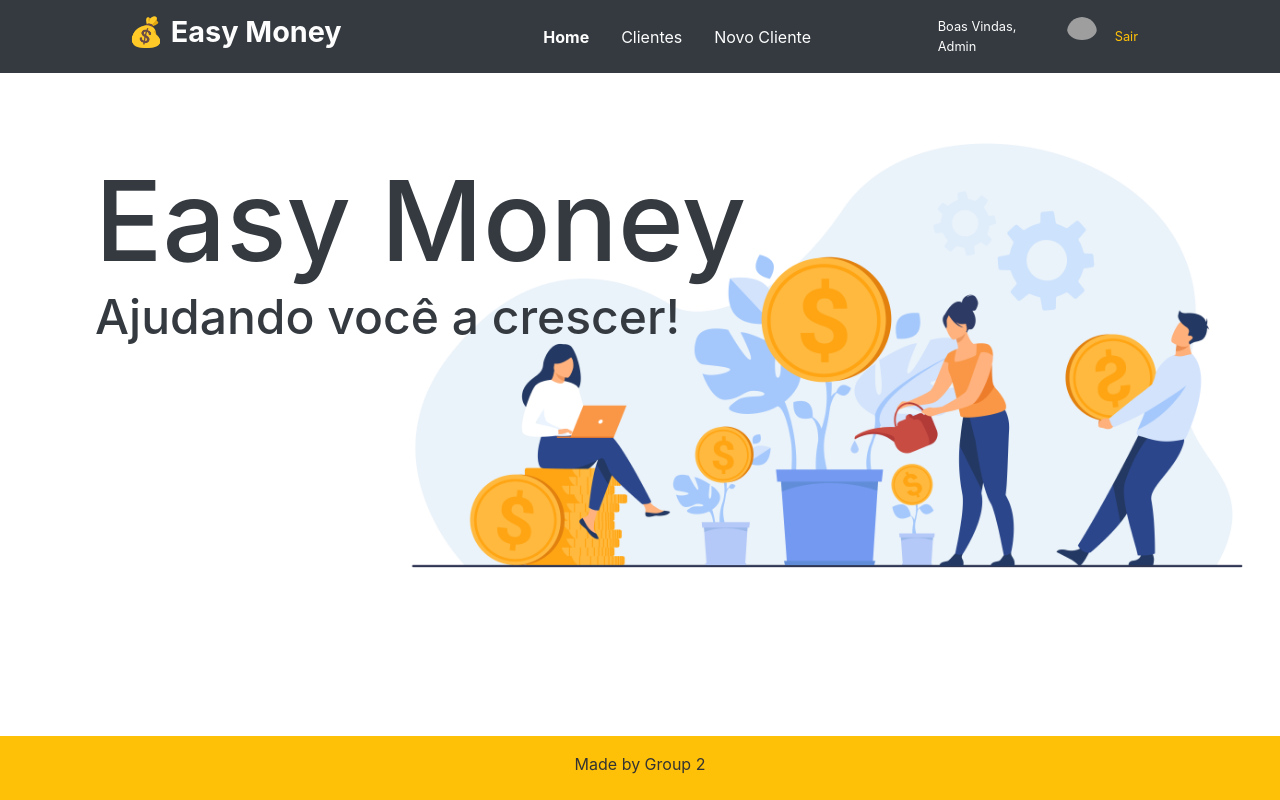
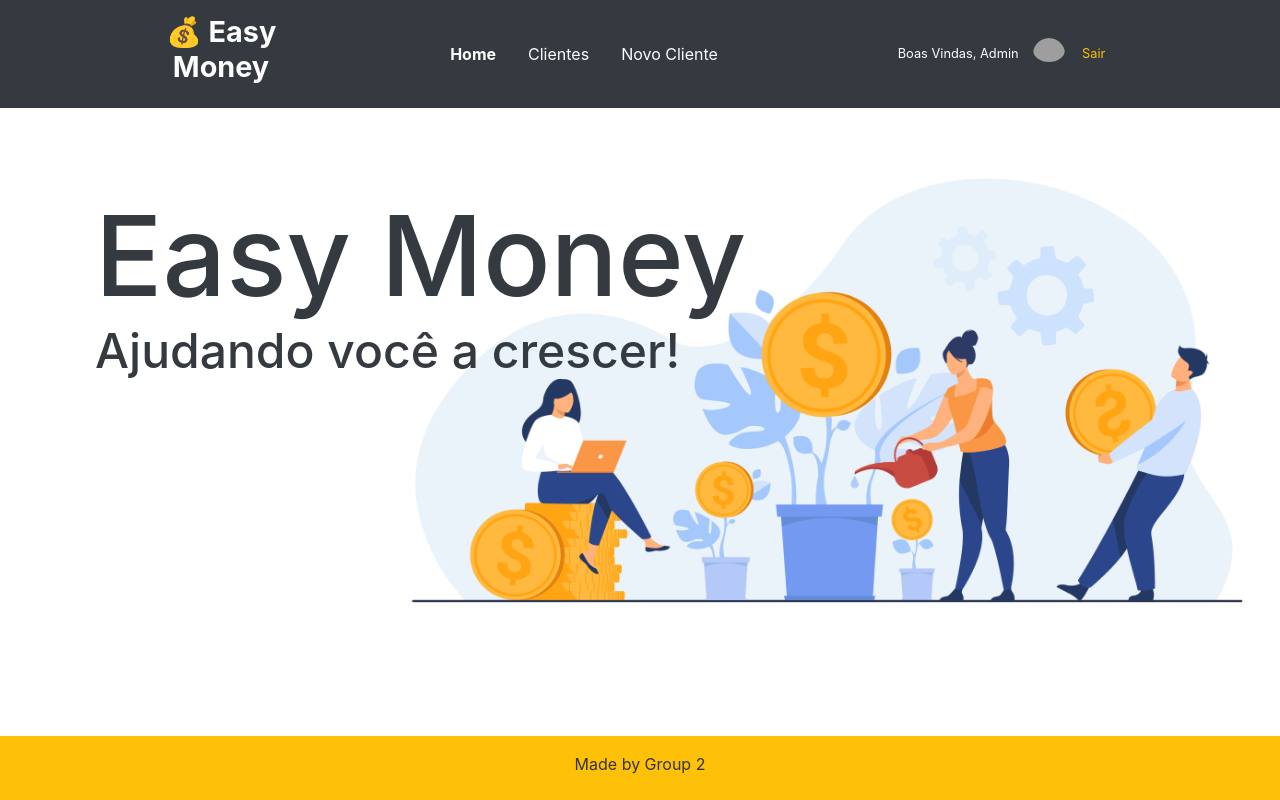
Before and after one commit to PaulaCBS/appmonetario, an Angular app: page / in a window 1280 px wide. Built offline with nearby package versions, Linux system fonts and the light colour scheme; grey boxes are pictures that could not be loaded.

Commit message:
ajuste rápido

```diff
--- a/src/app/clientes/clientes.component.html
+++ b/src/app/clientes/clientes.component.html
@@ -19,7 +19,7 @@
         <td> {{ usuario.email }} </td>
         <td> {{ usuario.banco }}</td>
         <td class="d-flex">
-          <a routerLink="painel-usuario">
+          <a routerLink="/painel-usuario">
             <button class="btn btn-primary icon-container d-flex justify-content-center" title="Ver Detalhes">
               <img src="../../assets/settings-white-18dp.svg" alt="detalhes" class="icon">
             </button>
--- a/src/app/header/header.component.css
+++ b/src/app/header/header.component.css
@@ -7,12 +7,12 @@
     color: #fdfdfd;
 }
 h1 {
-    flex: 1 1 40%;
+    flex: 1 1 6rem;
     font-size: 1.8rem;
     font-weight: 700;
 }
 .nav-container {
-    flex: 1 1 40%;
+    flex: 1 1 30rem;
 }
 .nav-link {
     color: #fdfdfd;
@@ -21,8 +21,8 @@ h1 {
     font-weight: 700;
 }
 .user-container {
-    flex: 1 1 20%;
-    margin: 0 0.5rem;
+    flex: 1 1 12rem;
+    margin: 0.3rem 0.5rem;
     display: flex;
     flex-flow: row nowrap;
     justify-content: center;
--- a/src/app/header/header.component.html
+++ b/src/app/header/header.component.html
@@ -1,7 +1,7 @@
 <header class="header container-fluid bg-dark">
-    <h1>💰 Easy Money</h1>
+    <h1 class="text-center">💰 Easy Money</h1>
 
-    <div class="row nav-container">
+    <div class="row nav-container d-flex justify-content-center">
         <ul class="nav flex-column flex-sm-row text-center">
             <li>
                 <a class="flex-sm-fill text-sm-center nav-link"
@@ -9,11 +9,11 @@
             </li>
             <li>
                 <a class="flex-sm-fill text-sm-center nav-link"
-                routerLink="clientes" routerLinkActive="ativo">Clientes</a>
+                routerLink="/clientes" routerLinkActive="ativo">Clientes</a>
             </li>
             <li>
                 <a class="flex-sm-fill text-sm-center nav-link"
-                routerLink="cadastro" routerLinkActive="ativo">Novo Cliente</a>
+                routerLink="/cadastro" routerLinkActive="ativo">Novo Cliente</a>
             </li>
         </ul>
     </div>
```
